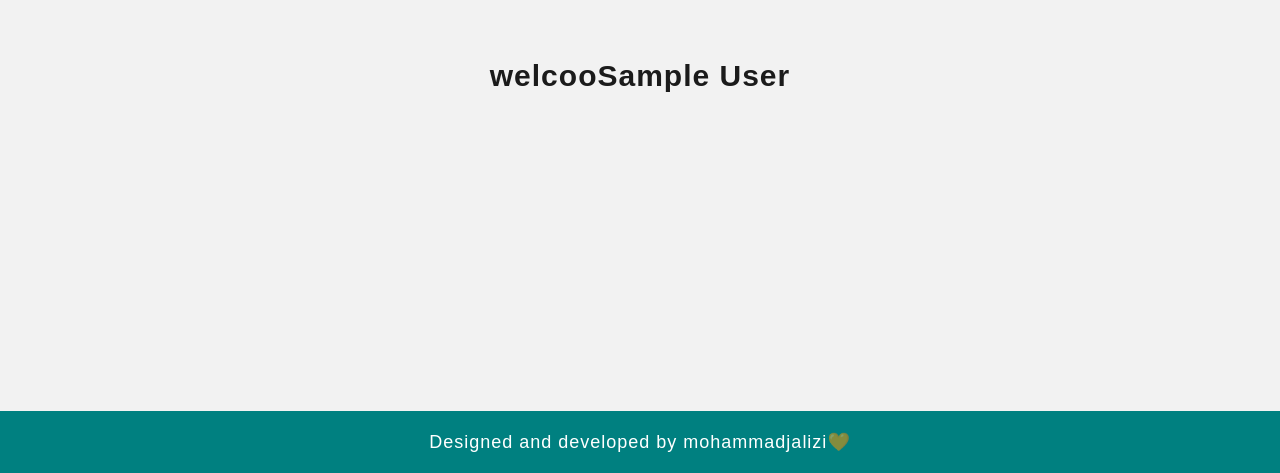
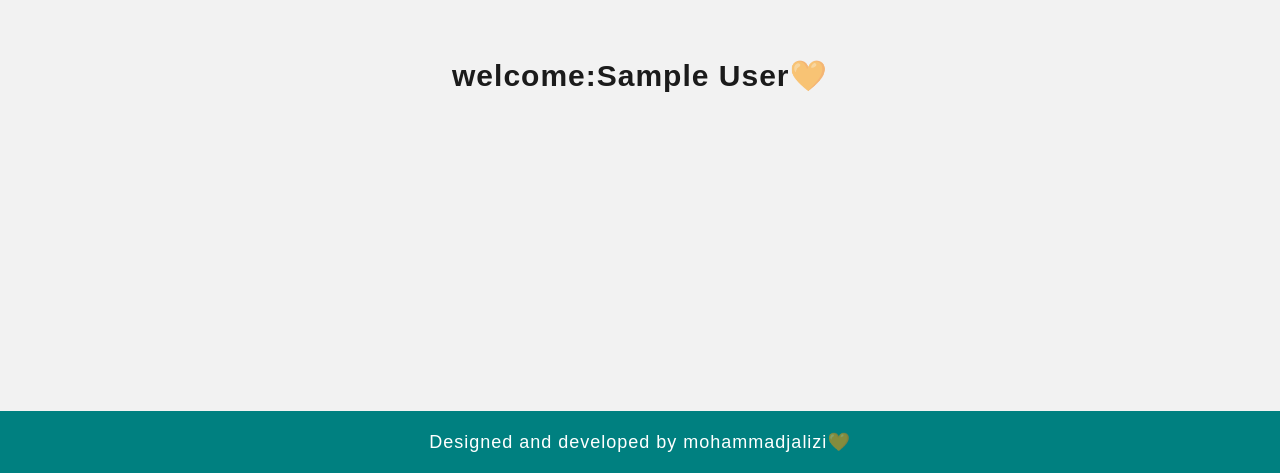
Before and after one commit to mohammadjalizi/c4project, a React (Create React App) app: page / in a window 1280 px wide. Shown: the part 329-802 px from the top of the page. Built offline with nearby package versions, Linux system fonts and the light colour scheme; no server answers; sample sign-in values are in the browser's storage.

Commit message:
Profile Page

```diff
--- a/src/App.js
+++ b/src/App.js
@@ -27,7 +27,7 @@ const router = createBrowserRouter([
     element: <Css />,
   },
   {
-    path: "/javascript",
+    path: "/Profile",
     element: <Java />,
   },
   {
--- a/src/Copm/Header.js
+++ b/src/Copm/Header.js
@@ -75,8 +75,8 @@ signOut(auth).then(() => {
           </li> }
 
          {user &&     <li className="main-list">
-            <NavLink className="main-link" to="/javascript">
-              JavaScript
+            <NavLink className="main-link" to="/    Profile">
+         Profile
             </NavLink>
             {/* <ul className="sub-ul sub-of-js">
               <li>
--- a/src/pages/Home.js
+++ b/src/pages/Home.js
@@ -32,7 +32,7 @@ const Home = () => {
 
 
 <Header/>
-{user && <main> welcoo{user.displayName}</main> }
+{user && <main> welcome:{user.displayName}<span> 🧡 </span></main> }
 
 {!user &&     <main>
           <p className="pls">
```
